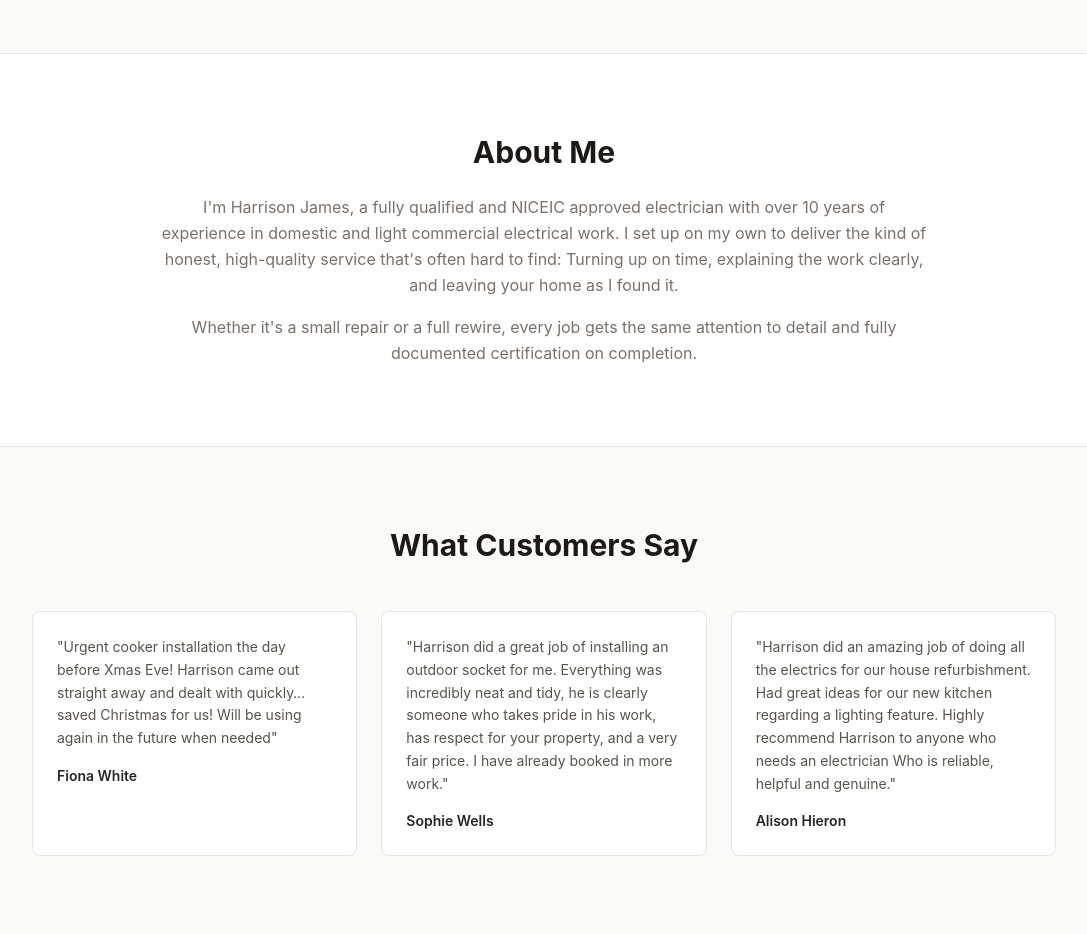
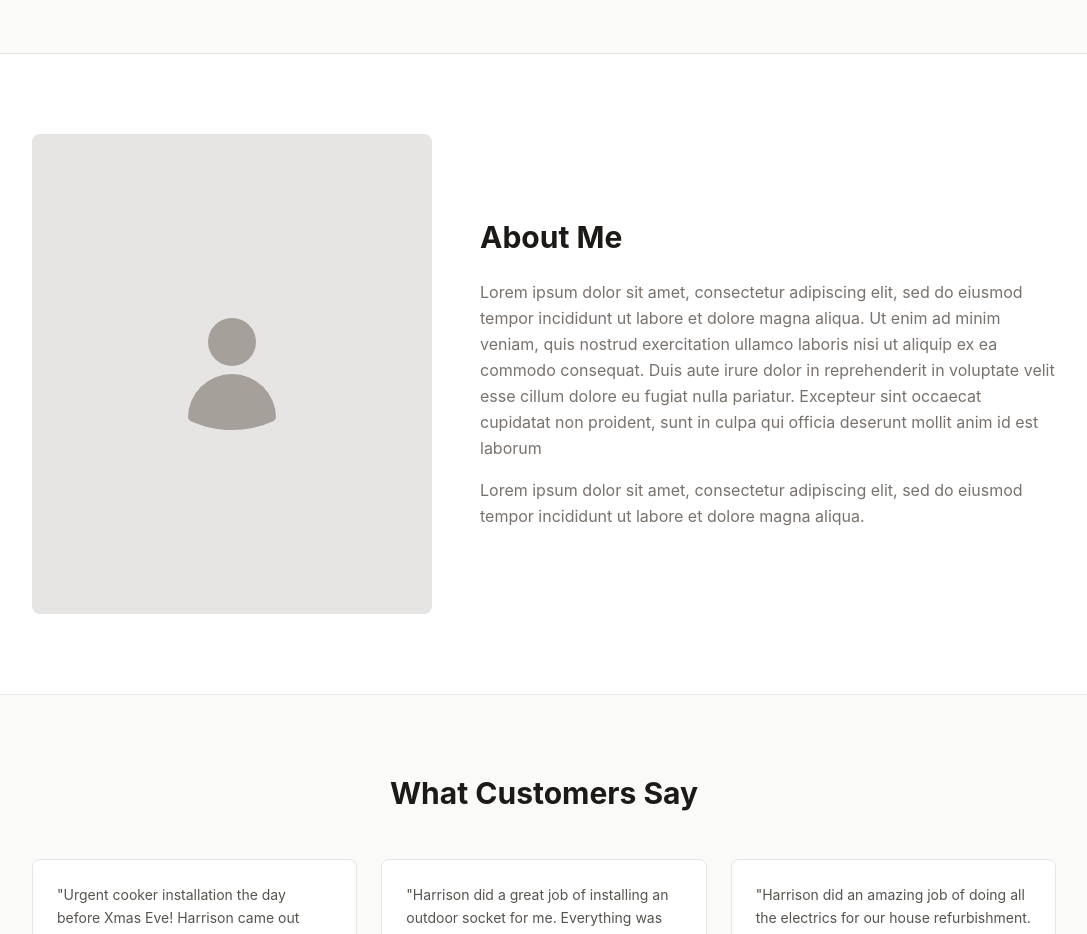
Before and after one commit to LanceSebastian/harrison-james-electrical-services, a React (Vite) app: page / in a window 1280 px wide. Shown: the part 1580-2514 px from the top of the page, without its empty margins (96-1183 px from the left). Built offline with nearby package versions, Linux system fonts and the light colour scheme.

Commit message:
feat: replace about with Lorem Ipsum

```diff
--- a/src/components/Content.jsx
+++ b/src/components/Content.jsx
@@ -101,18 +101,27 @@ function Content() {
 
       {/* About */}
       <section id="about" className="py-20 px-6">
-        <div className="max-w-3xl mx-auto text-center">
-          <h2 className="text-3xl font-bold text-stone-900">About Me</h2>
-          <p className="mt-6 text-stone-500 leading-relaxed">
-            I'm Harrison James, a fully qualified and NICEIC approved electrician with over 10 years
-            of experience in domestic and light commercial electrical work. I set up on my own to
-            deliver the kind of honest, high-quality service that's often hard to find: Turning up
-            on time, explaining the work clearly, and leaving your home as I found it.
-          </p>
-          <p className="mt-4 text-stone-500 leading-relaxed">
-            Whether it's a small repair or a full rewire, every job gets the same attention to detail
-            and fully documented certification on completion.
-          </p>
+        <div className="max-w-5xl mx-auto flex flex-col md:flex-row items-center gap-12">
+          <div className="w-full md:w-100 h-120 rounded-lg shrink-0 bg-stone-200 flex items-center justify-center">
+            <svg xmlns="http://www.w3.org/2000/svg" className="w-32 h-32 text-stone-400" viewBox="0 0 24 24" fill="currentColor">
+              <path fillRule="evenodd" d="M7.5 6a4.5 4.5 0 1 1 9 0 4.5 4.5 0 0 1-9 0ZM3.751 20.105a8.25 8.25 0 0 1 16.498 0 .75.75 0 0 1-.437.695A18.683 18.683 0 0 1 12 22.5c-2.786 0-5.433-.608-7.812-1.7a.75.75 0 0 1-.437-.695Z" clipRule="evenodd" />
+            </svg>
+          </div>
+          <div>
+            <h2 className="text-3xl font-bold text-stone-900">About Me</h2>
+            <p className="mt-6 text-stone-500 leading-relaxed">
+              Lorem ipsum dolor sit amet, consectetur adipiscing elit, sed do eiusmod tempor incididunt
+              ut labore et dolore magna aliqua. Ut enim ad minim veniam, quis nostrud exercitation
+              ullamco laboris nisi ut aliquip ex ea commodo consequat. Duis aute irure dolor in
+              reprehenderit in voluptate velit esse cillum dolore eu fugiat nulla pariatur. Excepteur
+              sint occaecat cupidatat non proident, sunt in culpa qui officia deserunt mollit anim id
+              est laborum
+            </p>
+            <p className="mt-4 text-stone-500 leading-relaxed">
+              Lorem ipsum dolor sit amet, consectetur adipiscing elit, sed do eiusmod tempor incididunt
+              ut labore et dolore magna aliqua.
+            </p>
+          </div>
         </div>
       </section>
 
```
